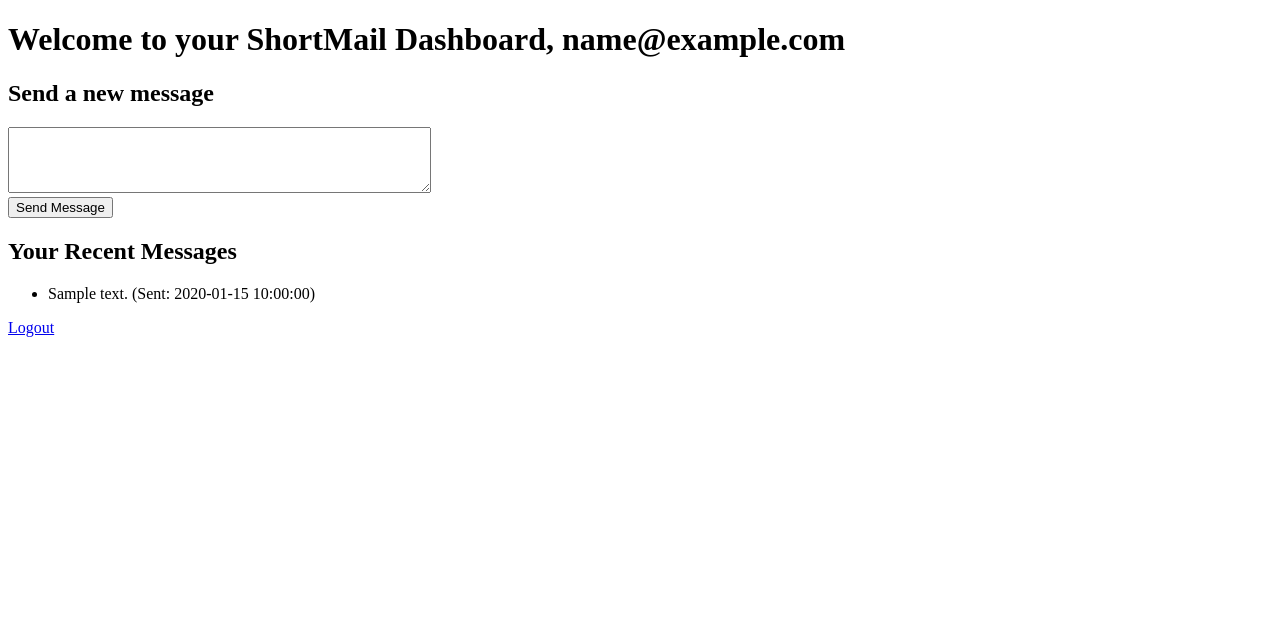
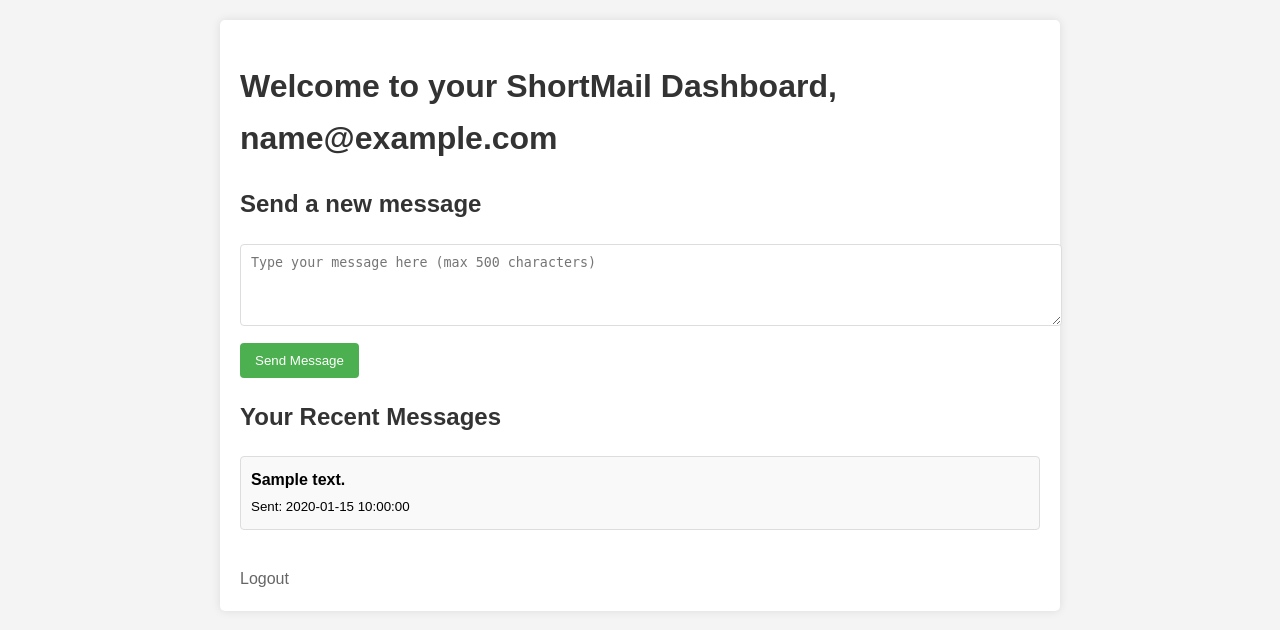
Before and after one commit to nll-ai/shortmail, a FastAPI app: page /dashboard in a window 1280 px wide. Shown: the top 630 px of the page. Run offline with FastAPI, Linux system fonts and the light colour scheme; the visitor is signed in with stand-in values (Sample User, id 1); tables that the repository leaves empty hold one stand-in row (values such as "Sample post").

Commit message:
style(dashboard)🎨: Improve the styling of the dashboard page
- Added CSS styles for various elements.
- Wrapped content in a 'container' div.
- Enhanced form and textarea interaction.
- Styled logout link with hover effect.

```diff
--- a/app/templates/dashboard.html
+++ b/app/templates/dashboard.html
@@ -4,23 +4,91 @@
     <meta charset="UTF-8">
     <meta name="viewport" content="width=device-width, initial-scale=1.0">
     <title>ShortMail Dashboard</title>
+    <style>
+        body {
+            font-family: Arial, sans-serif;
+            line-height: 1.6;
+            margin: 0;
+            padding: 20px;
+            background-color: #f4f4f4;
+        }
+        .container {
+            max-width: 800px;
+            margin: auto;
+            background: white;
+            padding: 20px;
+            border-radius: 5px;
+            box-shadow: 0 0 10px rgba(0,0,0,0.1);
+        }
+        h1, h2 {
+            color: #333;
+        }
+        form {
+            margin-bottom: 20px;
+        }
+        textarea {
+            width: 100%;
+            padding: 10px;
+            margin-bottom: 10px;
+            border: 1px solid #ddd;
+            border-radius: 4px;
+        }
+        input[type="submit"] {
+            background-color: #4CAF50;
+            color: white;
+            padding: 10px 15px;
+            border: none;
+            border-radius: 4px;
+            cursor: pointer;
+        }
+        input[type="submit"]:hover {
+            background-color: #45a049;
+        }
+        ul {
+            list-style-type: none;
+            padding: 0;
+        }
+        li {
+            background: #f9f9f9;
+            border: 1px solid #ddd;
+            margin-bottom: 10px;
+            padding: 10px;
+            border-radius: 4px;
+        }
+        .logout {
+            display: inline-block;
+            margin-top: 20px;
+            color: #666;
+            text-decoration: none;
+        }
+        .logout:hover {
+            text-decoration: underline;
+        }
+    </style>
 </head>
 <body>
+    <div class="container">
         <h1>Welcome to your ShortMail Dashboard, {{ user.email }}</h1>
 
         <h2>Send a new message</h2>
         <form action="/send" method="post">
-        <textarea name="message" rows="4" cols="50" maxlength="500" required></textarea><br>
+            <textarea name="message" rows="4" maxlength="500" required placeholder="Type your message here (max 500 characters)"></textarea><br>
             <input type="submit" value="Send Message">
         </form>
 
         <h2>Your Recent Messages</h2>
         <ul>
         {% for message in messages %}
-        <li>{{ message.content }} (Sent: {{ message.created_at.strftime('%Y-%m-%d %H:%M:%S') }})</li>
+            <li>
+                <strong>{{ message.content }}</strong><br>
+                <small>Sent: {{ message.created_at.strftime('%Y-%m-%d %H:%M:%S') }}</small>
+            </li>
+        {% else %}
+            <li>No messages yet.</li>
         {% endfor %}
         </ul>
 
-    <a href="/logout">Logout</a>
+        <a href="/logout" class="logout">Logout</a>
+    </div>
 </body>
 </html>
```
Lines whose indentation alone changed are shown as unchanged.
